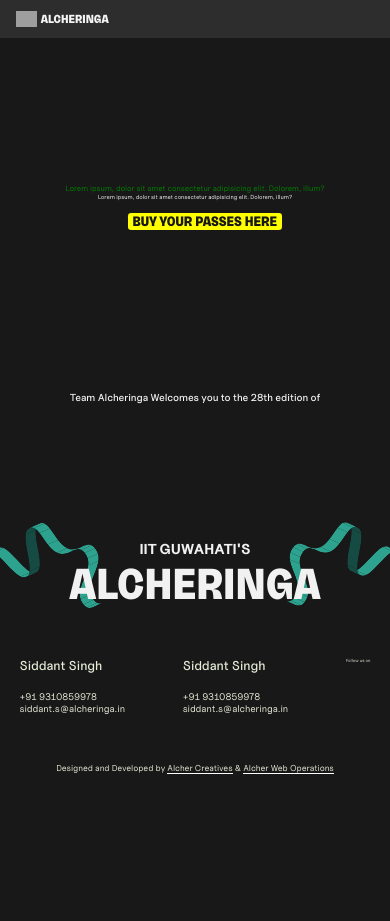
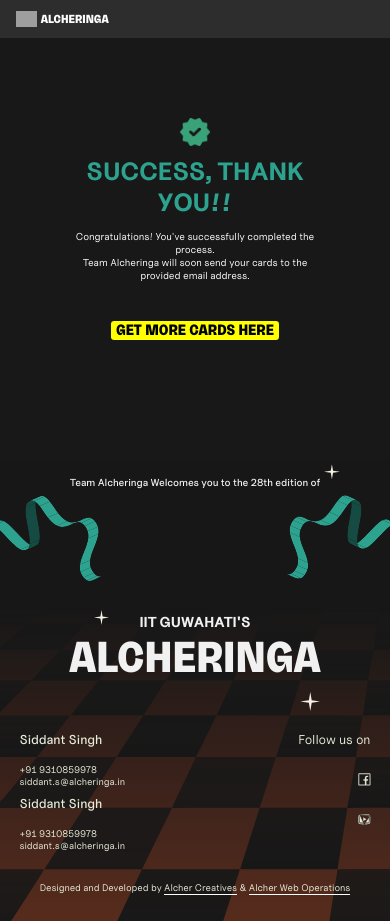
Before and after one commit to digvijaysingh3023/pass1, a Django app: page /success/ in a window 390 px wide. Before the commit the page ends 774 px from the top, so only its background shows below. Run offline with Django 4.2, Linux system fonts and the light colour scheme; parts of the project's set-up code (start-up, migrations or seed data) failed here and were passed over; grey boxes are pictures that could not be loaded.

Commit message:
made changes to run in local

```diff
--- a/main/static/css/base.css
+++ b/main/static/css/base.css
@@ -1,33 +1,33 @@
 @font-face {
-    font-family: 'fsp-demo-freigeist-con-black-5';
+  font-family: "fsp-demo-freigeist-con-black-5";
   src: url(../Fontspring-DEMO-freigeist-conblack.otf);
 }
 
 @font-face {
-    font-family: 'Uncut-Sans';
+  font-family: "Uncut-Sans";
   font-weight: 400;
   src: url(../Uncut-Sans-Regular.otf);
 }
 
 @font-face {
-    font-family: 'Uncut-Sans';
+  font-family: "Uncut-Sans";
   font-weight: 700;
   src: url(../Uncut-Sans-Bold.otf);
 }
 
 @font-face {
-    font-family: 'Uncut-Sans';
+  font-family: "Uncut-Sans";
   font-weight: 500;
   /* Adjust to the appropriate weight */
   src: url(../Uncut-Sans-Medium.otf);
 }
-*{
+* {
   margin: 0;
   padding: 0;
 }
-body{
-    background: url('../images/texture.png');
-    background-blend-mode: color-burn ;
+body {
+  /* background: url('../images/texture.png'); */
+  background-blend-mode: color-burn;
   z-index: 200;
   box-sizing: border-box;
 }
@@ -35,22 +35,27 @@
   display: inline-block;
   width: 60px;
   aspect-ratio: 4;
-    background: radial-gradient(circle closest-side,#fff 90%,#0000) 0/calc(100%/3) 100% space;
+  background: radial-gradient(circle closest-side, #fff 90%, #0000) 0 /
+    calc(100% / 3) 100% space;
   clip-path: inset(0 100% 0 0);
   animation: l1 1s steps(4) infinite;
 }
-  @keyframes l1 {to{clip-path: inset(0 -34% 0 0)}}
+@keyframes l1 {
+  to {
+    clip-path: inset(0 -34% 0 0);
+  }
+}
 
-#preLoader{
+#preLoader {
   position: fixed;
   height: 100%;
   width: 100%;
   background: #181818;
-    z-index: 100 ;
+  z-index: 100;
   display: flex;
   align-items: center;
 }
-#preLoader img[alt='loader'] {
+#preLoader img[alt="loader"] {
   height: 13vw;
   position: relative;
   left: 28.5%;
@@ -58,7 +63,7 @@
   transform: translate(-50%, 0%) rotate(45deg);
 }
 
-#preLoader img[alt= 'logo']{
+#preLoader img[alt="logo"] {
   height: 3vw;
   z-index: 9;
   position: absolute;
@@ -66,32 +71,36 @@
   left: 35%;
   transform: translate(-50%, -50%);
 }
-.cont{
+.cont {
   position: absolute;
   top: 50%;
   left: 60%;
   transform: translate(-50%, -50%);
 }
-#preLoader h2{
-    font-family: 'Uncut-Sans';
+#preLoader h2 {
+  font-family: "Uncut-Sans";
   color: #ffff;
   font-size: 1.5vw;
   font-weight: 500;
 }
-#preLoader h1{
-    font-family: 'fsp-demo-freigeist-con-black-5';
+#preLoader h1 {
+  font-family: "fsp-demo-freigeist-con-black-5";
   color: #ffff;
   font-size: 5vw;
   margin: 0;
 }
 @keyframes loader {
-    0% { transform: rotate(0); }
-    100%{transform: rotate(1turn); }
+  0% {
+    transform: rotate(0);
+  }
+  100% {
+    transform: rotate(1turn);
+  }
 }
 h1 {
   margin: 0 1vw;
   font-size: x-large;
-    font-family: 'fsp-demo-freigeist-con-black-5';
+  font-family: "fsp-demo-freigeist-con-black-5";
 }
 .navContainer {
   width: 100%;
@@ -100,11 +109,9 @@
 #alcherlogo1 {
   height: 2.3rem;
   width: max-content;
-
 }
 .navbar {
-
-    background-color: #E1E1E11A;
+  background-color: #e1e1e11a;
   color: #f4f4f4;
   display: flex;
   padding: 0.5rem 2rem;
@@ -117,11 +124,10 @@
   align-items: center;
 }
 .icon {
-
   text-decoration: none;
-    color: #E8EDD9;
+  color: #e8edd9;
 }
-.pub{
+.pub {
   font-weight: 500;
 }
 #footer-icons {
@@ -138,11 +144,10 @@
 }
 
 .passoption {
-    background-color: #444A7F;
-    color: #FFFFFF;
+  background-color: #444a7f;
+  color: #ffffff;
 
-    font-family: 'Uncut-Sans';
-
+  font-family: "Uncut-Sans";
 }
 
 .insta {
@@ -176,7 +181,8 @@
 }
 
 .big {
-    background-image: url("../images/footer-background.svg"), url('../images/texture.png') !important;
+  background-image: url("../images/footer-background.svg");
+  /* url("../images/texture.png") !important; */
   background-blend-mode: color-burn;
   background-size: cover;
   background-color: #181818;
@@ -205,7 +211,7 @@
 
 .footer {
   margin-top: 3vw;
-    font-family: 'Uncut-Sans';
+  font-family: "Uncut-Sans";
   background-image: url(../images/ribbon-b.svg), url(../images/ribbon.svg) !important;
   height: 50vw;
   background-size: cover;
@@ -215,7 +221,7 @@
   background-position: left 1vw, right 1vw;
   flex-direction: column;
   align-items: center;
-    color: #F1F1F1;
+  color: #f1f1f1;
   width: 100%;
   height: auto;
 }
@@ -233,18 +239,17 @@
 }
 
 /* Firefox */
-input[type=number] {
+input[type="number"] {
   -moz-appearance: textfield;
 }
 
 .footer-alcher {
-    font-family: 'fsp-demo-freigeist-con-black-5';
+  font-family: "fsp-demo-freigeist-con-black-5";
   font-size: 8vw;
   font-weight: 1000;
   width: 100%;
   text-align: center;
   margin-bottom: 1.5%;
-
 }
 
 .ribbon-case {
@@ -261,7 +266,7 @@
 }
 
 .contact {
-    color: #E8EDD9;
+  color: #e8edd9;
   width: 90%;
   display: flex;
   flex-direction: row;
@@ -281,7 +286,7 @@
   margin-bottom: 10%;
   font-size: 1.621vw;
 }
-.follow-us{
+.follow-us {
   font-size: 1.6rvw;
 }
 
@@ -298,7 +303,7 @@
 .creator-info {
   display: flex;
   /* flex-direction: row; */
-    color: #E8EDD9;
+  color: #e8edd9;
   width: auto;
   font-size: 1.12vw;
   padding: 0 5vw;
@@ -315,7 +320,7 @@
 }
 
 .welcometxt {
-    font-family: 'Uncut-Sans';
+  font-family: "Uncut-Sans";
   color: #f4f4f4;
   text-align: center;
   margin-top: 4vw;
@@ -328,7 +333,7 @@
   background-position: 77% 0%;
   position: relative;
 }
-@media(max-width:950px) {
+@media (max-width: 950px) {
   .welcometxt {
     font-size: 1.8vw;
   }
@@ -366,7 +371,7 @@
   }
 }
 
-@media (max-width:650px) {
+@media (max-width: 650px) {
   h1 {
     font-size: 1.4rem;
   }
@@ -388,7 +393,6 @@
     margin-top: 2%;
     font-weight: 600;
     font-size: 2.5vw;
-
   }
 
   .icon {
@@ -435,7 +439,6 @@
   #footer-icons {
     display: flex;
     flex-direction: column;
-
   }
 
   .namee {
@@ -467,7 +470,7 @@
   }
 }
 
-@media (max-width:450px) {
+@media (max-width: 450px) {
   .phone {
     font-size: 0.6rem;
   }
@@ -484,7 +487,6 @@
 
   .welcometxt {
     font-size: 2.6vw;
-
   }
 
   .iti__arrow {
@@ -549,7 +551,7 @@
   }
 }
 
-@media (max-width:360px) {
+@media (max-width: 360px) {
   .welcometxt {
     font-size: 2.6vw;
   }
--- /dev/null
+++ b/main/static/css/success.css
@@ -0,0 +1,117 @@
+body{
+    overflow-x: hidden;
+}
+.redline{
+    font-family: 'Uncut-Sans';
+    color: #2DA38F;
+    font-weight: 800;
+    text-transform: uppercase;
+    font-size: 2vw;
+    position: relative;
+}
+.msg{
+    font-family: 'Uncut-Sans';
+    color: white;
+    font-size: 1.5vw;
+}
+.failure-image{
+    width: 2.5vw;
+    padding-right: 10px;
+}
+.submitbtn {
+    margin-left: 0;
+    background-color: #2DA38F;
+    font-size: 2.4vw;
+    padding: 0.2vw 1.2vw;
+    color: #181818;
+    border: none;
+    border-radius: 0.2rem;
+}
+.container{
+    margin: 50px 0;
+    padding: 80px 0;
+    display: flex;
+    flex-direction: column;
+    justify-content: center;
+}
+.line{
+    margin-bottom: 1rem;
+}
+@media(max-width: 1000px){
+    .redline{
+        font-size: 3vw;
+        position: relative;
+    }
+    .failure-image{
+        width: 3.8vw;
+        padding-right: 10px;
+    }
+    .msg{
+        font-size: 1.8vw;
+    }
+    .container{
+        margin: 50px 0;
+        padding: 50px 0;
+    }
+    .line{
+        margin-bottom: 1vw;
+    }
+}
+@media(max-width: 650px){
+    .redline{
+        font-size: 3.5vw;
+        position: relative;
+    }
+    .failure-image{
+        width: 4.2vw;
+        padding-right: 10px;
+    }
+    .msg{
+        font-size: 2vw;
+    }
+    .container{
+        margin: 50px 0;
+        padding: 50px 0;
+    }
+    .line{
+        margin-bottom: 1vw;
+    }
+}
+@media(max-width: 500px){
+    .redline{
+        font-size: 25px;
+        position: relative;
+        text-align: center;
+    }
+    .failure-image{
+        width: 30px;
+        padding-right: 0px;
+    }
+    .abc{
+        padding: 0 3vw;
+    }
+    .msg{
+        font-size: 10px;
+        text-align: center;
+    }
+    .container{
+        margin: 50px 0;
+        padding: 30px 50px 70px 50px;
+    }
+    .line{
+        padding: 0 3vw;
+        flex-wrap: wrap;
+        margin-bottom: 3vw;
+        gap: 10px;
+        align-items: center;
+        flex-direction: column;
+    }
+    .submitbtn {
+        margin-top: 10vw;
+        font-size: 15px;
+        padding: 0.2vw 1.2vw;
+        color: #181818;
+        border: none;
+        border-radius: 0.2rem;
+    }
+}
--- a/main/templates/main/success.html
+++ b/main/templates/main/success.html
@@ -1,114 +1,43 @@
-{% load static %}
-<!DOCTYPE html>
-<html xmlns="http://www.w3.org/1999/xhtml" lang="en">
-
-<head>
-    <meta charset="UTF-8">
-    <meta name="viewport" content="width=device-width, initial-scale=1.0">
-    <title>Document</title>
-    <link rel="stylesheet" href="{% static "register/register.css" %}">
-</head>
-<body>
-    <div class="navbar">
-        <div class="left">
-        <img id="alcherlogo1" src="{% static "images/alcherlogo1.svg" %}" alt="alcherlogo">
-        <h1>ALCHERINGA</h1>
+{% extends "main/base.html" %} {% load static %} {% block title %}
+<title>Success | Alcheringa</title>
+<link rel="stylesheet" href="{% static 'register/register.css' %}" />
+<link rel="stylesheet" href="{% static 'css/success.css' %}" />
+{% endblock title %} {% block page %}
+<div class="container">
+  <div class="line" style="display: flex; justify-content: center">
+    <img
+      src="{% static 'images/Vector1.png' %}"
+      alt="Success"
+      class="failure-image"
+    />
+    <div class="redline" style="font-family: 'Uncut-Sans'">
+      Success, Thank you!!
     </div>
   </div>
-</div>
-<div style="display: flex;flex-direction: column;justify-content: center;height: 40vh;">
-<div style="display: flex;justify-content: center;">
-<div style="font-family: 'Uncut-Sans';color: green;font-size: 2vw;">Lorem ipsum, dolor sit amet consectetur adipisicing elit. Dolorem, illum?</div>
-</div>
-<div style="display: flex;justify-content: center;">
-    <div style="font-family: 'Uncut-Sans';color: white;font-size: 1.5vw;">Lorem ipsum, dolor sit amet consectetur adipisicing elit. Dolorem, illum?</div>
-</div>
-<div style="display: flex;justify-content: center;">
-    <button type="submit" class="submitbtn bigf" style="background-color: yellow;">BUY YOUR PASSES HERE</button>
+  <div class="abc" style="display: flex; justify-content: center">
+    <div class="msg" style="text-align: center">
+      Congratulations! You've successfully completed the process. <br />
+      Team Alcheringa will soon send your cards to the provided email address.
     </div>
   </div>
-        <div class="welcometxt">
-            Team Alcheringa Welcomes you to the 28th edition of
+  <div style="display: flex; justify-content: center">
+    <button
+      type="submit"
+      class="submitbtn bigf"
+      style="background-color: yellow"
+    >
+      <a style="text-decoration: none; color: black" href="{% url 'home' %}"
+        >GET MORE CARDS HERE</a
+      >
+    </button>
   </div>
-        <div class="footer">
-            <div class="ribbon-case">
-                <div class="footer-iit">IIT GUWAHATI'S</div>
-                <div class="footer-alcher">ALCHERINGA</div>
-            </div>
-            <div class="contact">
-                <div class="contact-info">
-                    <span class="namee">Siddant Singh</span>
-                    <span class="phone">+91 9310859978</span>
-                    <span class="emaile">siddant.s@alcheringa.in</span>
-                </div>
-                <div class="contact-info">
-                    <span class="namee">Siddant Singh</span>
-                    <span class="phone">+91 9310859978</span>
-                    <span class="emaile">siddant.s@alcheringa.in</span>
-                </div>
-                <div class="following">
-                    <span style="margin-bottom: 1.5vh;font-size:1.12vw;">Follow us on</span>
-                    <div id="footer-icons">
-                        <a href="/" target="_blank"><i class="bi bi-instagram"
-                                style=" color:white;font-size:1.5vw;"></i></a>
-                        <a href="" target="_blank"><i class="bi bi-facebook"
-                                style="margin-left: 1.5vw; color:white;font-size:1.5vw;"></i></a>
-                        <a href="https://twitter.com/alcheringaiitg" target="_blank"><i class="bi bi-twitter" style="margin-left: 1.5vw; color:white;font-size:1.5vw;"></i></a>
-                        <a href="https://www.youtube.com/c/AlcheringaIITG" target="_blank">
-                            <i class="bi bi-youtube" style="margin-left: 1.5vw; color:white;font-size:1.5vw;"></i>
-                        </a>
 </div>
 
-
-                </div>
-
-            </div>
-            <div class="creator-info">
-                <div style="display: inline;">Designed and Developed by <p
-                        style="display: inline;border-bottom:1px solid white;">Alcher Creatives</p> & <p
-                        style="display: inline;;border-bottom:1px solid white"> Alcher Web Operations</p>
-                </div>
-                <div class="business-contact">
-                    <p style="margin-bottom:0.5vh;">For Business Enquiries</p>
-                    <p style="margin-top:0.5vh;margin-bottom:0vh;">publicrelations24@alcheringa.in</p>
-                </div>
-            </div>
-        </div>
-        <div class="mobile-footer">
-            <div class="ribbon-case">
-                <div class="footer-iit">IIT GUWAHATI'S</div>
-                <div class="footer-alcher">ALCHERINGA</div>
-            </div>
-
-            <div class="contact-footer">
-                <div class="people-contact">
-                    <div style="margin-bottom:4vh" class="contact-info">
-                        <span class="name">Siddant Singh</span>
-                        <span class="phone">+91 9310859978</span>
-                        <span class="emaile">siddant.s@alcheringa.in</span>
-                    </div>
-                    <div class="contact-info">
-                        <span class="name">Siddant Singh</span>
-                        <span class="phone">+91 9310859978</span>
-                        <span class="emaile">siddant.s@alcheringa.in</span>
-                    </div>
-                </div>
-                <div class="following-footer">
-                    <p style="margin-bottom:0px;margin-top:0px;font-size:2.2vw">Follow us</p>
-                    <p style="margin-top:0px;font-size:2.2vw">on</p>
-                    <a href="/" target="_blank"><i class="bi bi-instagram" style=" color:white;font-size:3vw;"></i></a>
-                    <a href="" target="_blank"><i class="bi bi-facebook" style=" color:white;font-size:3vw;"></i></a>
-                    <a href="https://twitter.com/alcheringaiitg" target="_blank"><i class="bi bi-twitter"
-                            style=" color:white;font-size:3vw;"></i></a>
-                    <a href="https://www.youtube.com/c/AlcheringaIITG" target="_blank"><i class="bi bi-youtube"
-                            style=" color:white;font-size:3vw;"></i></a>
-                </div>
-            </div>
-            <div style="display: inline;font-size:2.2vw;width:100%;margin-left:10%;margin-bottom:2vh">Designed and
-                Developed by <p style="display: inline;border-bottom:1px solid white;">Alcher Creatives</p> & <p
-                    style="display: inline;;border-bottom:1px solid white"> Alcher Web Operations</p>
-            </div>
-
-        </div>
-</body>
-</html>
+{% endblock page %} {%block script%}
+<script>
+  window.addEventListener("DOMContentLoaded", () => {
+    let loader = document.querySelector("#preLoader");
+    loader.style.display = "none";
+  });
+</script>
+{%endblock script%}
--- a/main/views.py
+++ b/main/views.py
@@ -75,10 +75,11 @@
 # firebase=pyrebase.initialize_app(config)
 # authe = firebase.auth()
 # database=firebase.database()
-cred = credentials.Certificate('main/serviceAccountCredentials.json')
-firebase_admin.initialize_app(cred)
+if not firebase_admin._apps:
+    cred = credentials.Certificate('main/serviceAccountCredentials.json')
+    firebase_admin.initialize_app(cred)
+
 db = firestore.client()
-
 
 # Create your views here.
 
@@ -139,11 +140,10 @@
     otp_values = request.POST.getlist('otp')
     # Combine the OTP values into a single string
     otp = ''.join(otp_values)
-
     otpID = request.session.get('OTPId')
     snapshots = db.collection('all_otps').where('id', '==', otpID).stream() #
     users = []
-    otp1 = 0
+    otp1 = 100000
     for user in snapshots:
         formattedData = user.to_dict()
         print(formattedData)
@@ -347,7 +347,7 @@
     pdf.output(output)
     return qr_code_image_path
 
-def automation(request):
+# def automation(request):
     index=db.collection('index').document('rcT6Wb8kyh07erua4VaM').get().to_dict()['index']
     data=pd.read_excel(r'/Users/shivamg/Downloads/Book1.xlsx')
     pendinguser=db.collection('pending_user').stream()
@@ -409,4 +409,4 @@
     db.collection('index').document('rcT6Wb8kyh07erua4VaM').update({'index':index})
 
     return index
-print(automation(1))
+# print(automation(1))
```
Also changed, not shown: main/static/css/home.css (+153 -113 lines), main/static/images/Vector1.png (added). Lines whose indentation alone changed are shown as unchanged.
